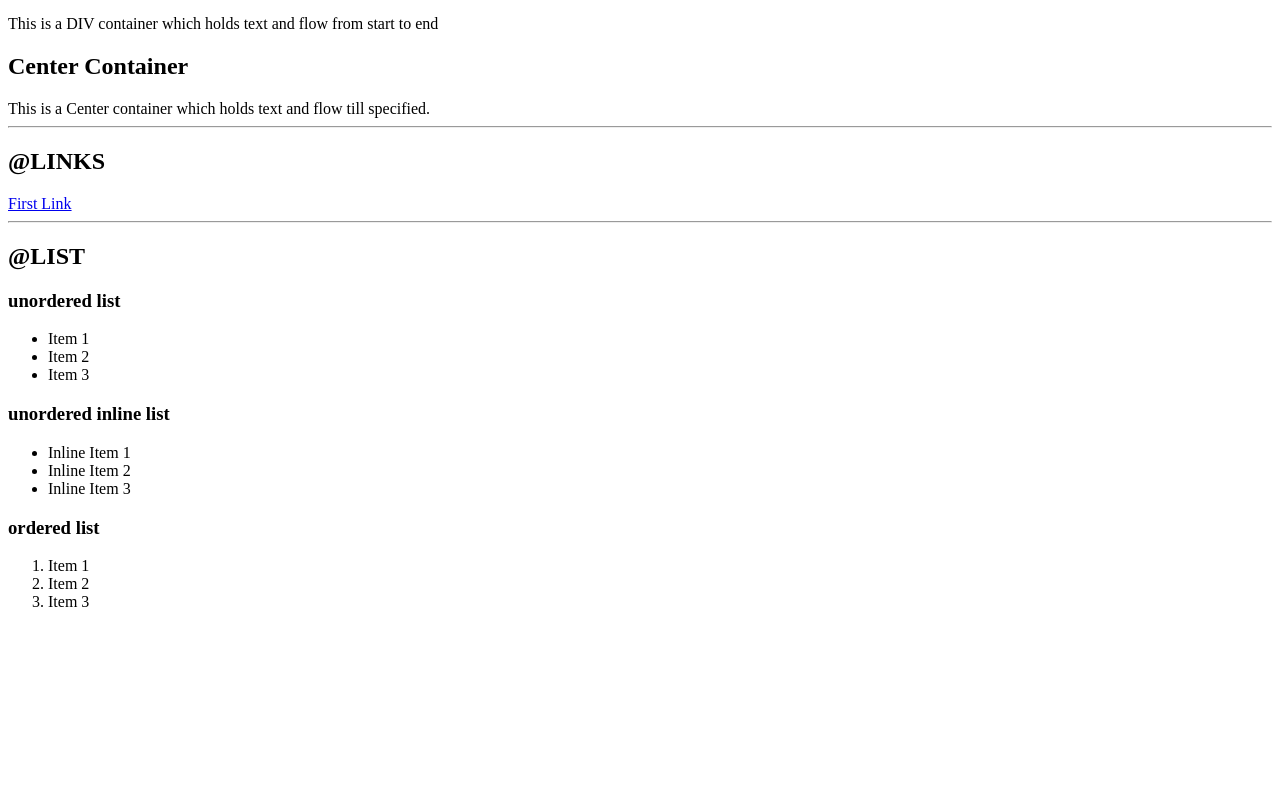
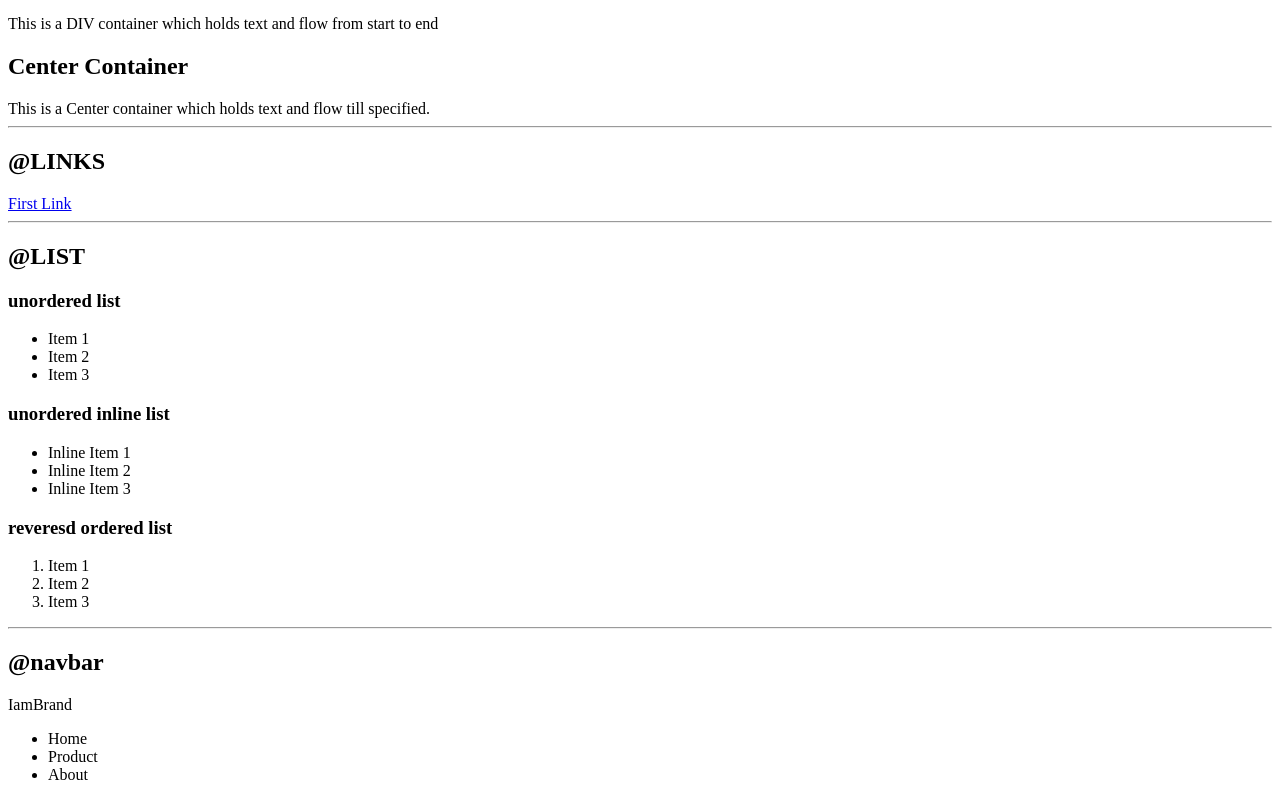
Before and after one commit to VaishnaviNigam25/Live-lesson-3, a plain HTML site: page index.html in a window 1280 px wide. Shown: the part 450-1250 px from the top of the page. Before the commit the page ends 1077 px from the top, so only its background shows below. Drawn offline with Linux system fonts and the light colour scheme.

Commit message:
updating navbar

```diff
--- a/index.html
+++ b/index.html
@@ -38,13 +38,22 @@
         <li>Inline Item 2</li>
         <li>Inline Item 3</li>
      </ul>
-    <h3>ordered list</h3>
+    <h3>reveresd ordered list</h3>
     <ol>
         <li>Item 1</li>
         <li>Item 2</li>
         <li>Item 3</li>
     </ol>
-
+    <hr>
+    <h2>@navbar</h2>
+    <nav>
+        <div>IamBrand</div>
+        <ul>
+            <li>Home</li>
+            <li>Product</li>
+            <li>About</li>
+        </ul>
+    </nav>
 
 
 
```
